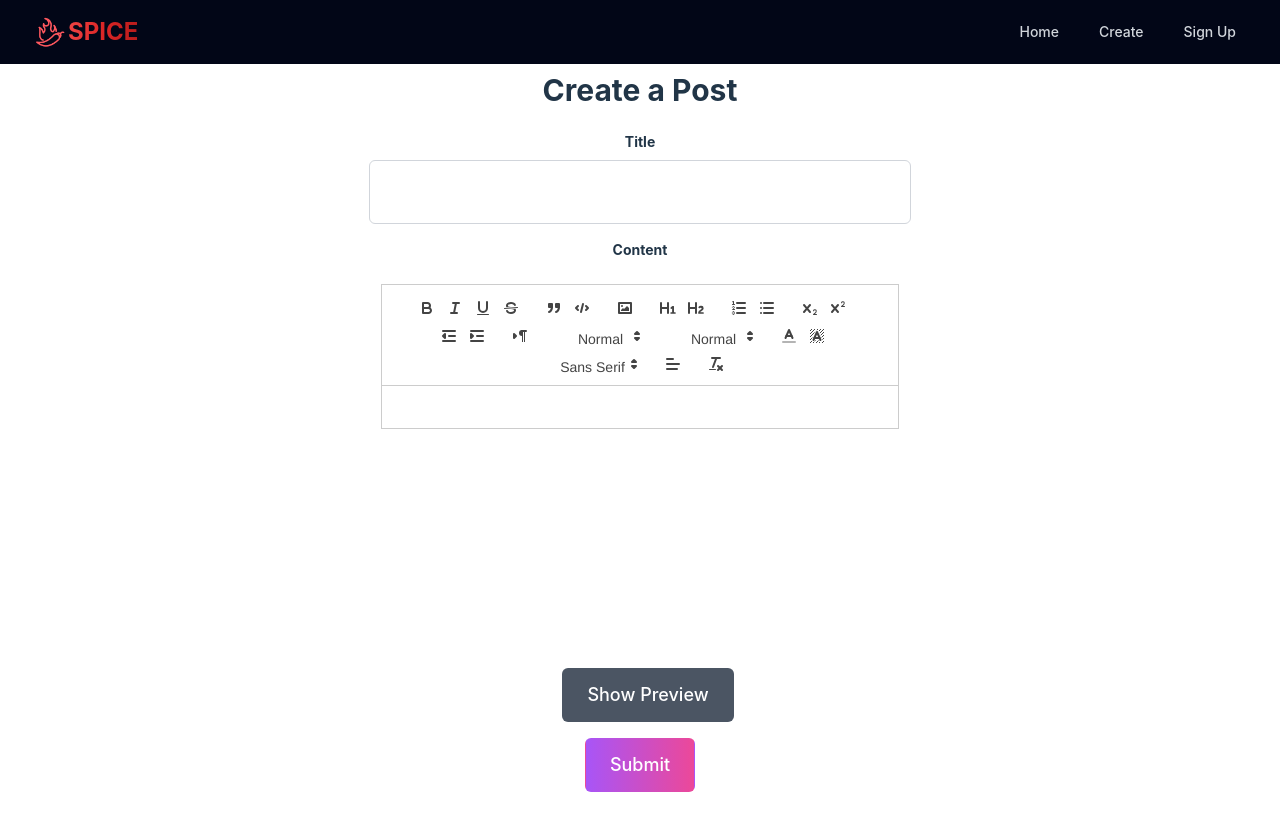
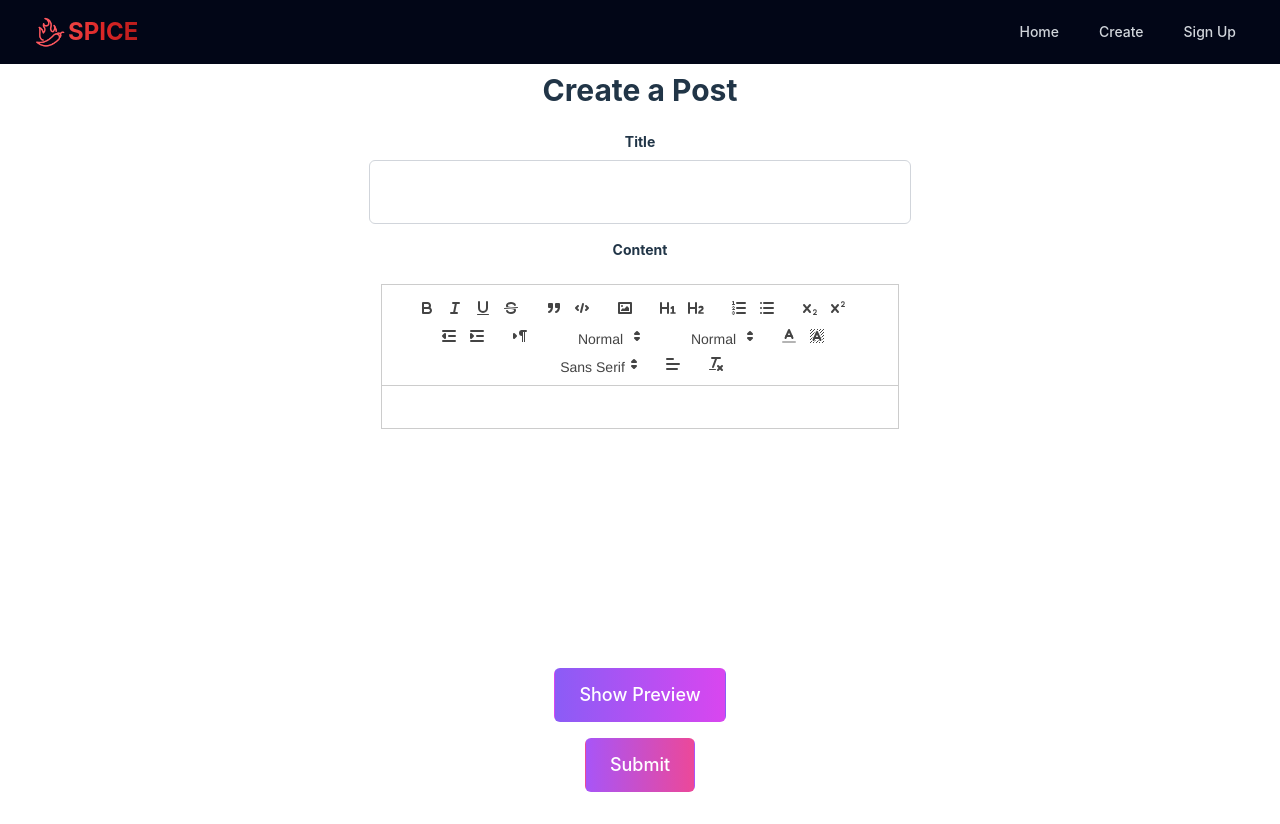
Before and after one commit to jbxamora/SPICE, a React (Vite) app in the folder client/: page /create in a window 1280 px wide. Built offline with nearby package versions, Linux system fonts and the light colour scheme.

Commit message:
updated createpost component

```diff
--- a/client/src/components/CreatePost.jsx
+++ b/client/src/components/CreatePost.jsx
@@ -68,28 +68,32 @@ const CreatePost = () => {
               value={content}
               onChange={setContent}
               theme="snow"
-              className="text-lg mt-auto px-3 py-4"
+              className="text-lg mt-auto px-3 py-4 w-full"
               style={{ minHeight: "25rem", className: "h-44" }}
               modules={{ toolbar: toolbarOptions }}
             />
           ) : (
             <PostPreview content={content} />
           )}
+
+          <div className="flex justify-center">
             <button
               type="button"
-            className="bg-gray-600 text-white px-6 py-3 rounded-md text-lg hover:bg-gray-700 ml-4"
+              className="bg-gradient-to-r from-violet-500 to-fuchsia-500 text-white px-6 py-3 rounded-md text-lg active:bg-violet-700"
               onClick={() => setPreview(!preview)}
             >
               {preview ? "Hide" : "Show"} Preview
             </button>
           </div>
-
+        </div>
+        <div className="flex justify-center">
           <button
             type="submit"
-          className="bg-gradient-to-r from-purple-500 to-pink-500 text-white px-6 py-3 rounded-md text-lg hover:bg-violet-600 active:bg-violet-700 focus:outline-none focus:ring focus:ring-violet-300"
+            className="bg-gradient-to-r from-purple-500 to-pink-500 text-white px-6 py-3 rounded-md text-lg hover:bg-violet-800 active:bg-violet-700 focus:outline-none focus:ring focus:ring-violet-300"
           >
             Submit
           </button>
+        </div>
       </form>
     </div>
   );
```
Lines whose indentation alone changed are shown as unchanged.
